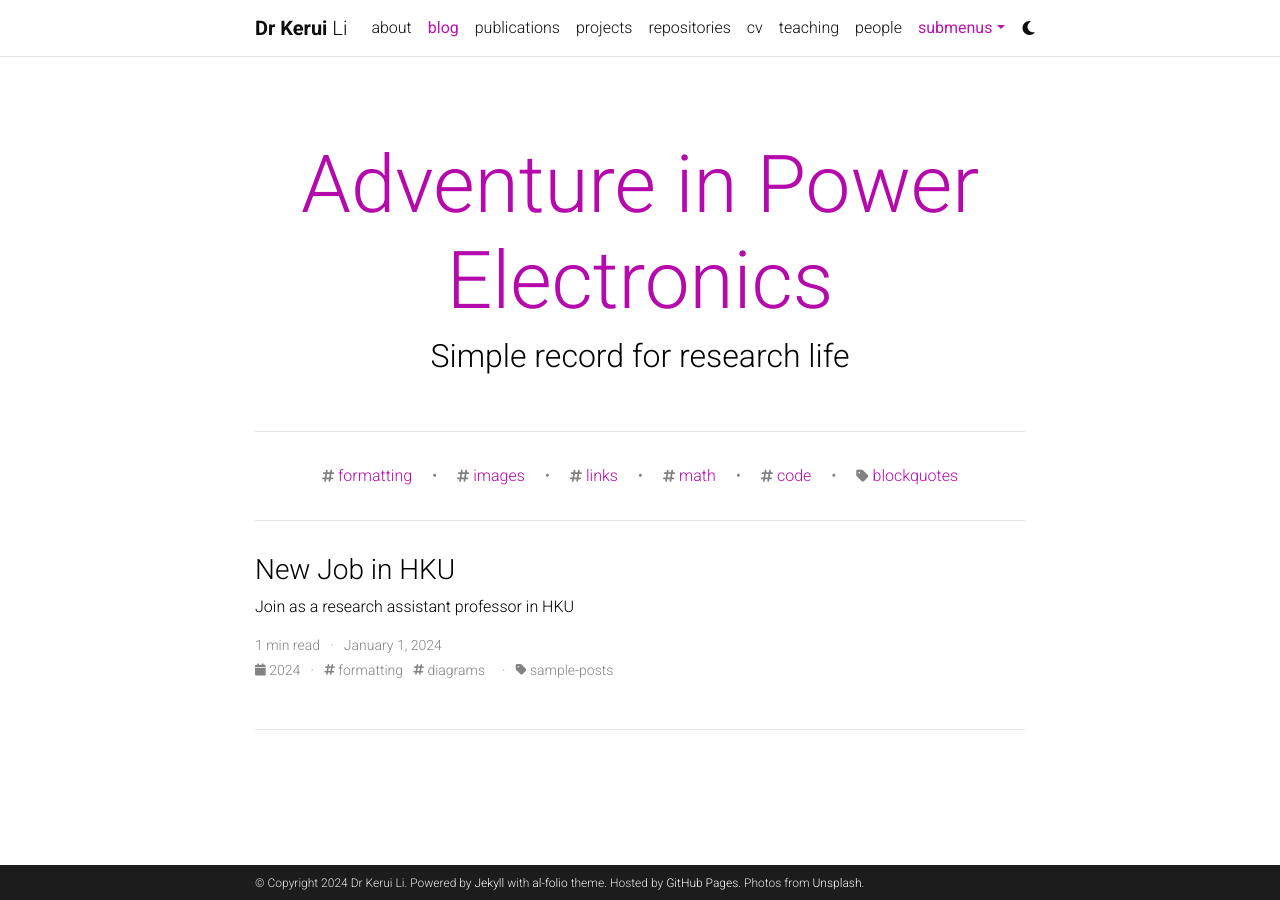
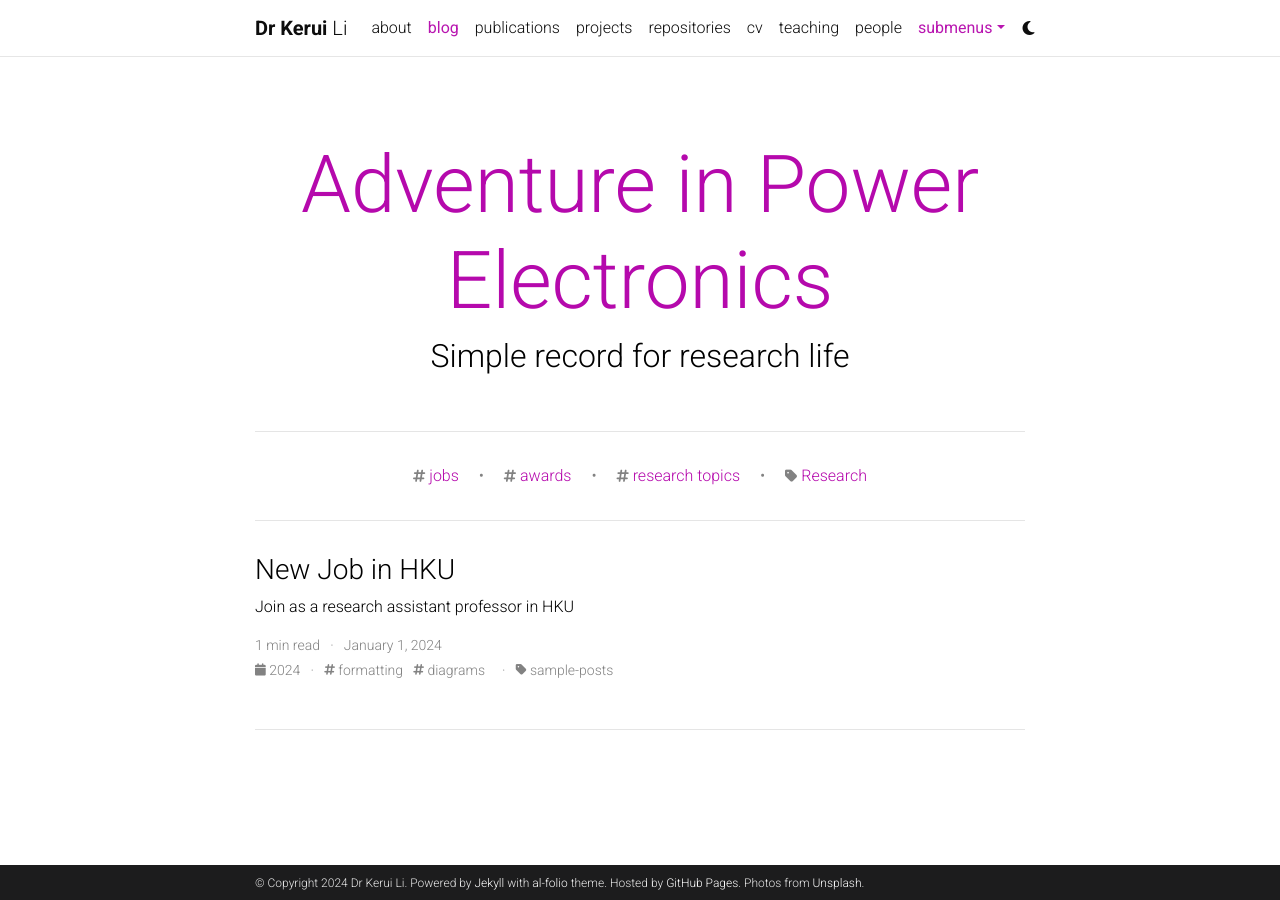
Before and after one commit to keruili/keruili.github.io, a Jekyll site: the page built from _pages/blog.md, in a window 1280 px wide. Built offline with Jekyll 4.4.1, drawn with Linux system fonts in a browser that asks for light colours; the list of posts is cut into pages by our own code; comment, search, counter and statistics services are not loaded; a style sheet for code colours, icons or effects is not loaded; part of the change alters nothing that is shown.

Commit message:
Update _config.yml

```diff
--- a/_config.yml
+++ b/_config.yml
@@ -159,8 +159,8 @@ disqus_shortname: al-folio # put your disqus shortname
 # If you have blog posts published on medium.com or other external sources,
 # you can display them in your blog by adding a link to the RSS feed.
 external_sources:
-  - name: medium.com
-    rss_url: https://medium.com/@al-folio/feed
+  - name:
+    rss_url:
 
 # -----------------------------------------------------------------------------
 # Collections
@@ -266,8 +266,8 @@ jekyll-archives:
     tag: '/blog/tag/:name/'
     category: '/blog/category/:name/'
 
-display_tags: ['formatting', 'images', 'links', 'math', 'code'] # these tags will be displayed on the front page of your blog
-display_categories: ['blockquotes'] # these categories will be displayed on the front page of your blog
+display_tags: ['jobs', 'awards','research topics'] # these tags will be displayed on the front page of your blog
+display_categories: ['Research'] # these categories will be displayed on the front page of your blog
 
 # -----------------------------------------------------------------------------
 # Jekyll Scholar
```
